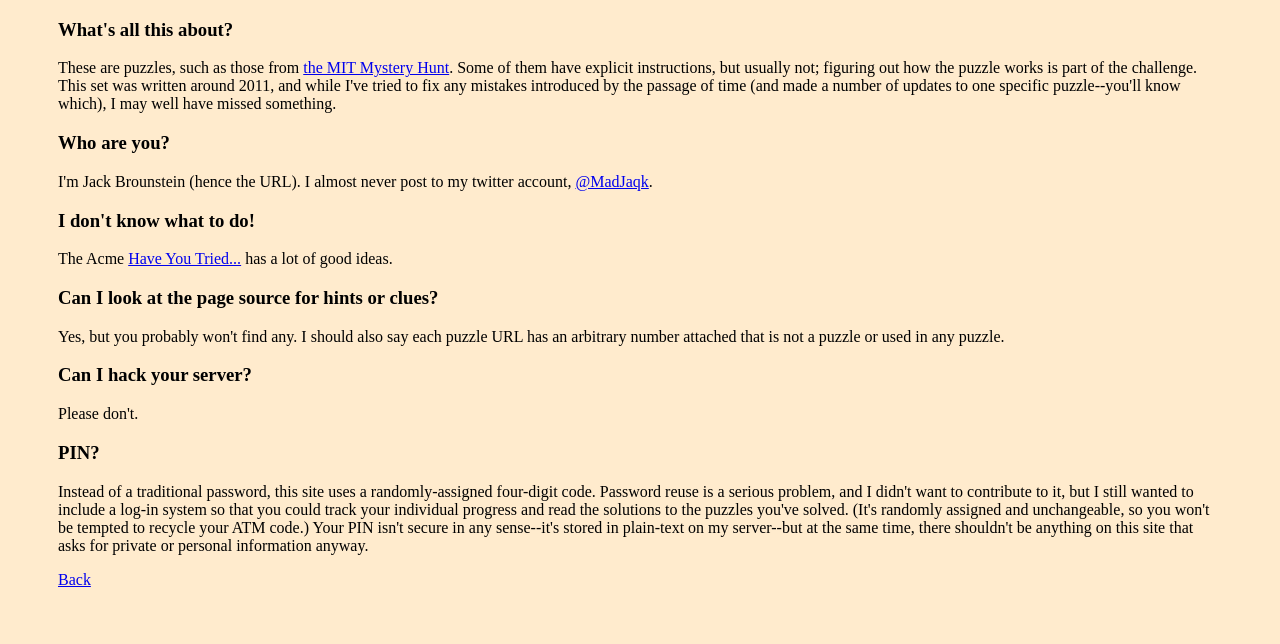
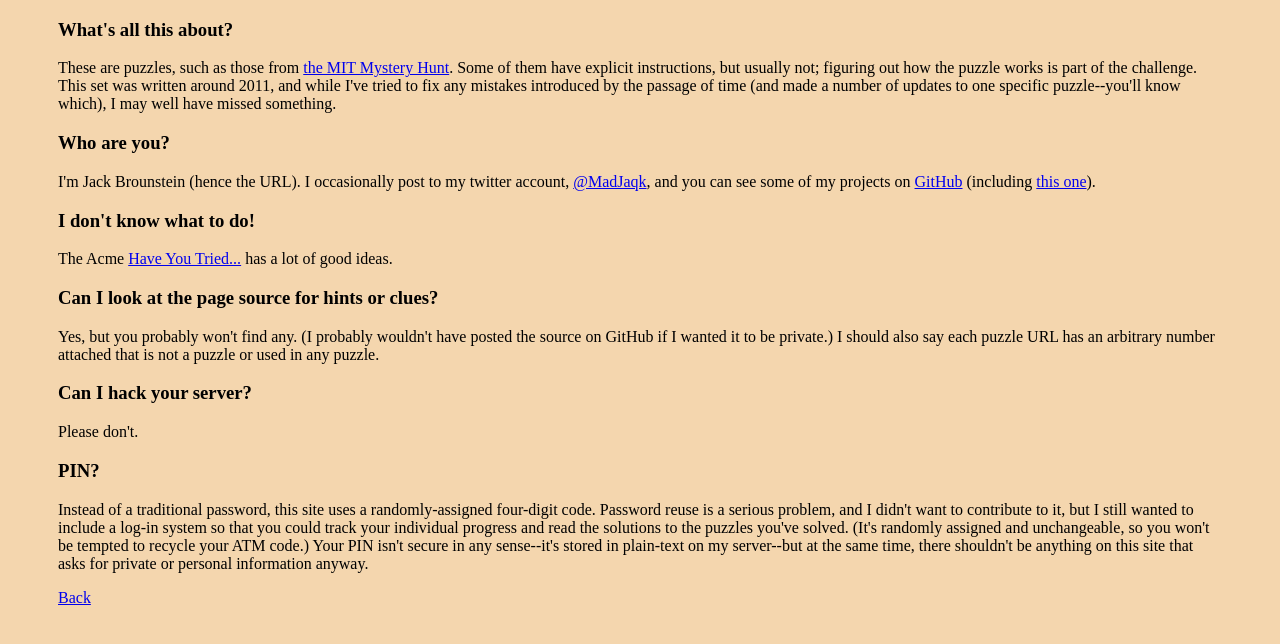
Before and after one commit to madjaqk/puzzle_master, a Django app: page /puzzles/about in a window 1280 px wide. Shown: the top 644 px of the page. Run offline with Django 3.2, Linux system fonts and the light colour scheme; parts of the project's set-up code (start-up, migrations or seed data) failed here and were passed over.

Commit message:
changes background color and updates about.html

```diff
--- a/apps/puzzles/static/puzzles/style.css
+++ b/apps/puzzles/static/puzzles/style.css
@@ -7,7 +7,7 @@ span.flavor_text{
 }
 
 body{
-	background-color: blanchedalmond;
+	background-color: #F4D6AE;
 	background-size: cover;
 	padding: 0px 50px;
 }
--- a/apps/puzzles/templates/puzzles/about.html
+++ b/apps/puzzles/templates/puzzles/about.html
@@ -9,11 +9,11 @@
 	<h3>What's all this about?</h3>
 	<p>These are puzzles, such as those from <a href="http://www.mit.edu/~puzzle/">the MIT Mystery Hunt</a>.  Some of them have explicit instructions, but usually not; figuring out how the puzzle works is part of the challenge.  This set was written around 2011, and while I've tried to fix any mistakes introduced by the passage of time (and made a number of updates to one specific puzzle--you'll know which), I may well have missed something.</p>
 	<h3>Who are you?</h3>
-	<p>I'm Jack Brounstein (hence the URL).  I almost never post to my twitter account, <a href="https://twitter.com/madjaqk">@MadJaqk</a>.</p>
+	<p>I'm Jack Brounstein (hence the URL).  I occasionally post to my twitter account, <a href="https://twitter.com/madjaqk">@MadJaqk</a>, and you can see some of my projects on <a href="https://github.com/madjaqk/">GitHub</a> (including <a href="https://github.com/madjaqk/puzzle_master">this one</a>).</p>
 	<h3>I don't know what to do!</h3>
 	<p>The Acme <a href="http://www.mit.edu/~puzzle/resources/haveyoutried.pdf">Have You Tried...</a> has a lot of good ideas.
 	<h3>Can I look at the page source for hints or clues?</h3>
-	<p>Yes, but you probably won't find any.  I should also say each puzzle URL has an arbitrary number attached that is not a puzzle or used in any puzzle.</p>
+	<p>Yes, but you probably won't find any.  (I probably wouldn't have posted the source on GitHub if I wanted it to be private.)  I should also say each puzzle URL has an arbitrary number attached that is not a puzzle or used in any puzzle.</p>
 	<h3>Can I hack your server?</h3>
 	<p>Please don't.</p>
 	<h3>PIN?</h3>
```
